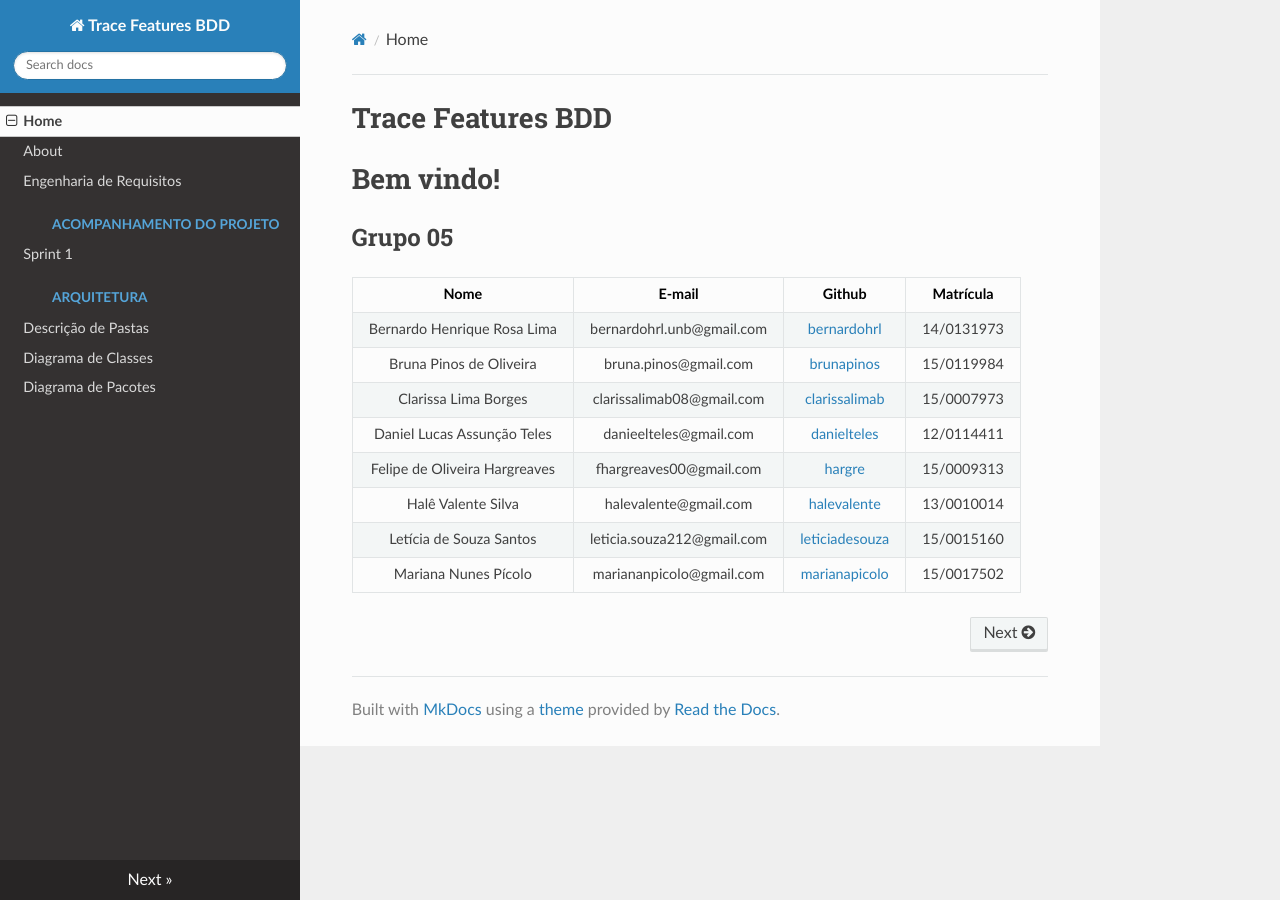
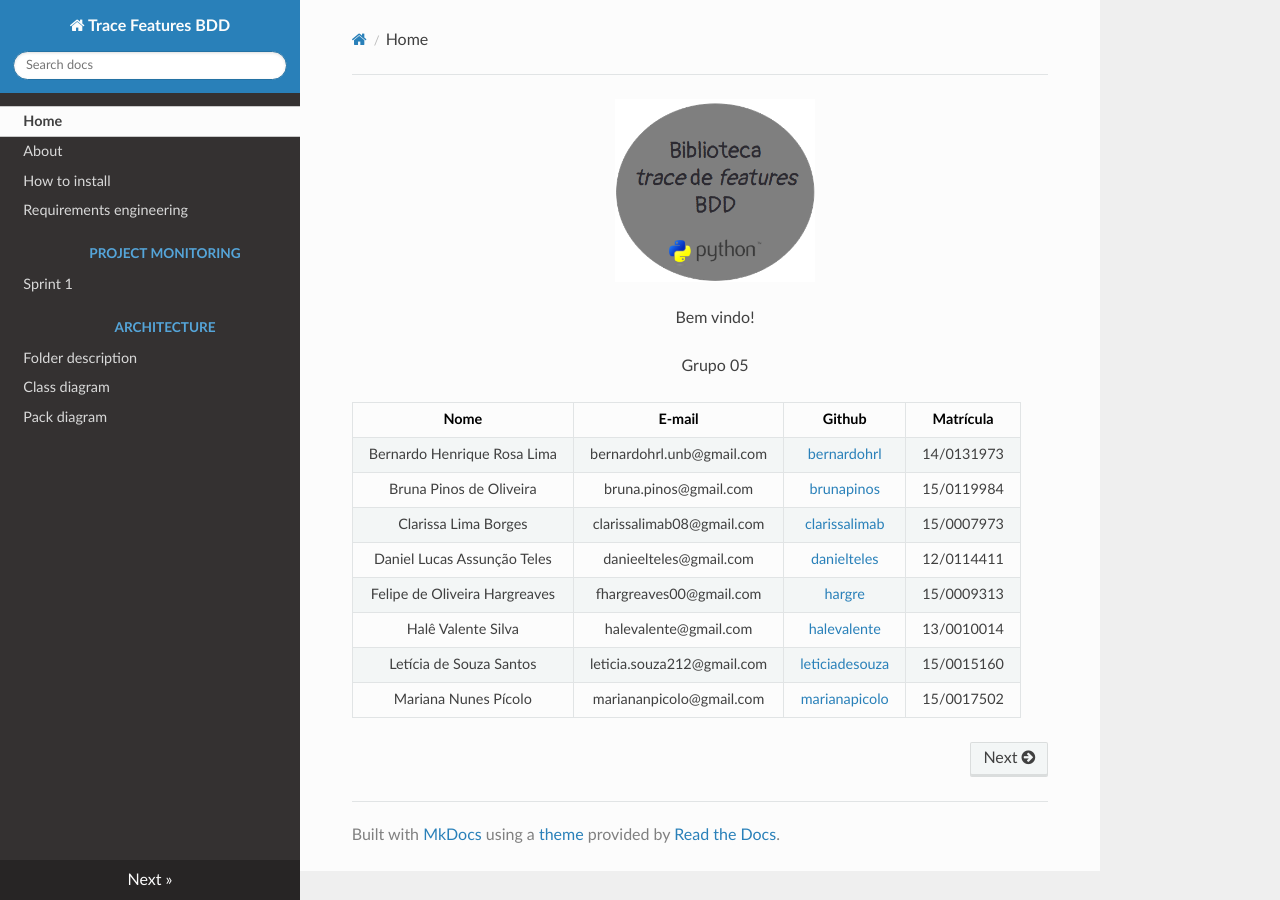
Before and after one commit to trace-features-bdd/trace_feature_docs, an MkDocs documentation site: the page built from docs/index.md, in a window 1280 px wide. Built offline with MkDocs 1.6.1, drawn with Linux system fonts in a browser that asks for light colours; nearby versions of some CDN libraries; old or Windows-style settings are respelled for this version of MkDocs.

Commit message:
Adiciona novas descriçoes e how to install

```diff
--- a/docs/index.md
+++ b/docs/index.md
@@ -1,11 +1,17 @@
 <!-- For full documentation visit [mkdocs.org](http://mkdocs.org). -->
 
-<style> p { text-align: justify; text-indent: 30px; } </style>
-# Trace Features BDD
-# Bem vindo!
+<style> p { text-align: center; text-indent: 30px; } </style>
 
-## Grupo 05
+<p align="center">
+  <img src="img/mini-logo.png" width="200px" height="200px"/></p>
 
+<p align="center">
+Bem vindo!
+</p>
+
+<p align="center">
+Grupo 05
+</p>
 
 |               **Nome**            |    **E-mail**     |    **Github**   | **Matrícula**  |
 | :---------------------------: | :----------: |:----------:| :----------:|
@@ -16,4 +22,4 @@
 | Felipe de Oliveira Hargreaves | fhargreaves00@gmail.com | [hargre](https://github.com/Hargre) |  15/0009313 |
 |      Halê Valente Silva       | halevalente@gmail.com |[halevalente](https://github.com/halevalente)|  13/0010014 |
 |    Letícia de Souza Santos    | leticia.souza212@gmail.com| [leticiadesouza](https://github.com/leticiadesouza)|  15/0015160 |
-|     Mariana Nunes Pícolo      | mariananpicolo@gmail.com | [marianapicolo](https://github.com/marianapicolo)| 15/0017502 |
+|     Mariana Nunes Pícolo      | mariananpicolo@gmail.com | [marianapicolo](https://github.com/MarianaPicolo)| 15/0017502 |
--- a/mkdocs.yml
+++ b/mkdocs.yml
@@ -2,11 +2,12 @@ site_name: Trace Features BDD
 pages:
   - Home: index.md
   - About: about.md
-  - Engenharia de Requisitos: elicitacao.md
-  - Acompanhamento do Projeto:
+  - How to install: howtoinstall.md
+  - Requirements engineering: elicitacao.md
+  - Project monitoring:
     - Sprint 1: sprints/sprint1.md
-  - Arquitetura:
-    - Descrição de Pastas: arquitetura/descricao_de_pastas.md
-    - Diagrama de Classes: arquitetura/diagrama_classes.md
-    - Diagrama de Pacotes: arquitetura/diagrama_de_pacotes.md
+  - Architecture:
+    - Folder description: arquitetura/descricao_de_pastas.md
+    - Class diagram: arquitetura/diagrama_classes.md
+    - Pack diagram: arquitetura/diagrama_de_pacotes.md
 theme: readthedocs
```
Also changed, not shown: docs/about.md (+2 -2 lines), docs/arquitetura/diagrama_classes.md (+6 -2 lines), docs/elicitacao.md (+7 -1 lines), docs/howtoinstall.md (added, +63 -0 lines), docs/img/Screenshot from 2018-06-18 20.58.07.png (added), docs/img/mini-logo.png (added).
